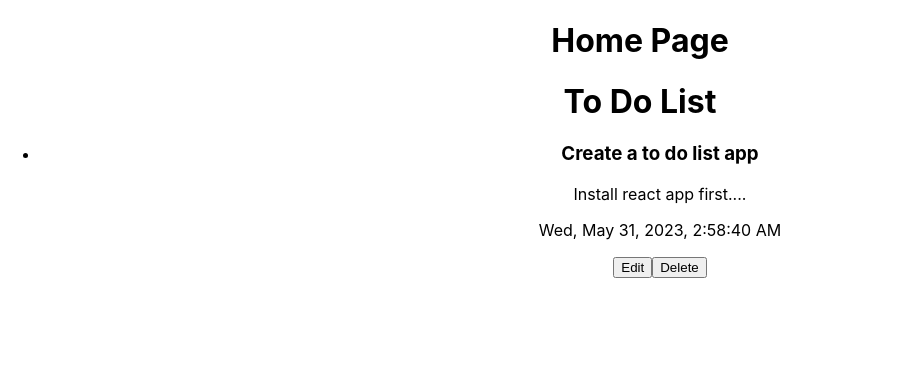
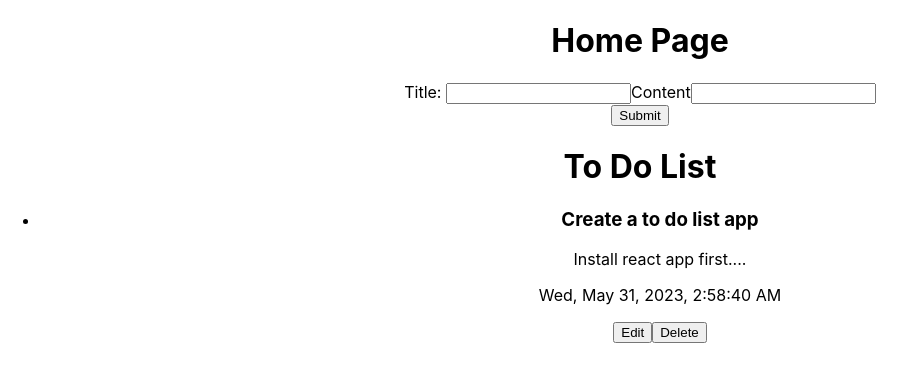
Before and after one commit to Jiezhoue/to-do-list-app, a React (Create React App) app: page / in a window 1280 px wide. Shown: the top 382 px of the page, without its empty margins (0-916 px from the left). Built offline with nearby package versions, Linux system fonts and the light colour scheme.

Commit message:
create a list form component
user can submit new to do list

```diff
--- /dev/null
+++ b/src/components/ListForm.jsx
@@ -0,0 +1,35 @@
+import { useState } from "react"
+import { useListDispatch } from "../contexts/ListContext"
+
+export default function ListForm(props) {
+
+  const [localListData, setLocalListData] = useState({})
+  const listDispatch = useListDispatch();
+
+  const changeTitle = (event) => {
+    setLocalListData({
+      ...localListData,
+      title: event.target.value
+    })
+  }
+
+  const changeContent = (event) => {
+    setLocalListData({
+      ...localListData,
+      content: event.target.value
+    })
+  }
+
+  return (
+    <div className="list-form">
+      <form>
+        <label>Title: </label>
+        <input type="text" value={localListData.title} onChange={changeTitle}></input>
+        <label>Content</label>
+        <input type="text" value={localListData.content} onChange={changeContent}></input>
+      </form>
+      {console.log(localListData)}
+      <button onClick={()=>listDispatch({type: 'add', data: localListData})}>Submit</button>
+    </div>
+  )
+}
--- a/src/contexts/ListContext.jsx
+++ b/src/contexts/ListContext.jsx
@@ -13,8 +13,13 @@ const listReducer = (previousState, instructions) => {
   let stateEditable = [...previousState];
   switch(instructions.type) {
     case 'add':
-      console.log("add");
-      break;
+      const newList = {};
+      newList.id = previousState.length + 1
+      newList.title = instructions.data.title;
+      newList.content = instructions.data.content
+      newList.isFinish = false;
+      newList.create_date = Date.now();
+      return [...stateEditable, newList]
     case 'update':
       console.log('update');
       break;
--- a/src/pages/Homepage.jsx
+++ b/src/pages/Homepage.jsx
@@ -1,10 +1,12 @@
 import ListDisplay from "../components/ListDisplay";
+import ListForm from "../components/ListForm";
 
 export default function Homepage () {
 
   return (
     <div className="home-page">
       <h1>Home Page</h1>
+      <ListForm />
       <ListDisplay />
     </div>
   )
```
